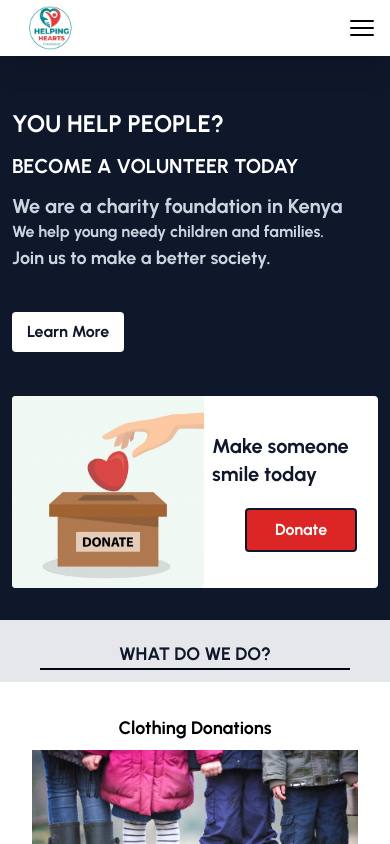
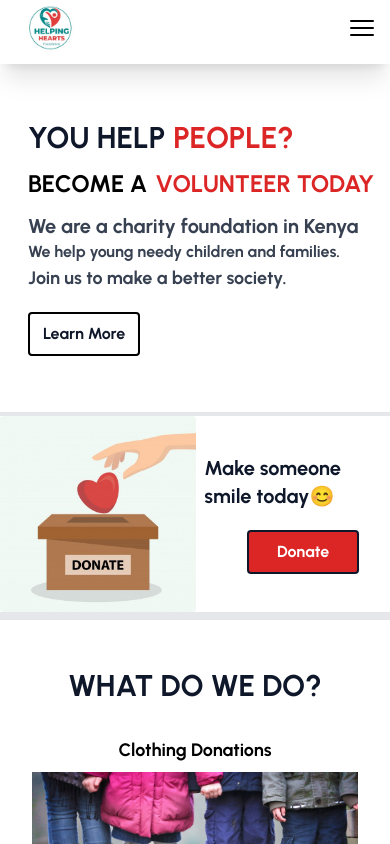
Before and after one commit to Reinhardt254/helpingheartsfoundation, a Next.js app: page / in a window 390 px wide. Shown: the top 844 px of the page. Built offline with nearby package versions, Linux system fonts and the light colour scheme.

Commit message:
ui changes

```diff
--- a/app/layout.jsx
+++ b/app/layout.jsx
@@ -25,7 +25,7 @@ export default function RootLayout({ children }) {
   return (
     <html lang="en">
       <body className={font.className}>
-      <div className='sticky top-0 bg-white shadow-xl h-14'>
+      <div className='sticky top-0 h-16 bg-white shadow-xl'>
         <Navbar />
       </div>
         {children}
--- a/app/page.jsx
+++ b/app/page.jsx
@@ -9,31 +9,42 @@ export default function Home() {
   return (
     <main className="z-0 flex flex-col min-h-screen bg-gray-200">
       <div
-        className="bg-slate-900 "
+        className="bg-gray-200 "
       >
         {/* ============card on home============ */}
-      <div className="z-10 flex flex-col justify-center my-5 sm:items-center md:flex-row sm:my-32 md:mx-40">
-      <section className="flex flex-col justify-center m-3 mt-3 sm:w-1/2 max-sm:mt-8">
-        <h1 className="mb-3 text-2xl font-bold text-white text-start md:mb-5 md:text-4xl">
-             YOU HELP PEOPLE?
+      <div className="">
+      <div className="flex flex-col w-full md:flex-row">
+      <section className="flex flex-col py-14 bg-white  md:w-1/2 md:h-[600px]  md:py-10 md:items-center md:justify-center pl-7 md:pl-0 ">
+        <div className="">
+        <div className="flex flex-row">
+        <h1 className="mb-3 text-3xl font-bold text-slate-900 text-start md:mb-5 md:text-6xl">
+             YOU HELP
             </h1>
-         <h1 className="mb-3 text-xl font-bold text-white text-start md:mb-5 md:text-2xl">BECOME A VOLUNTEER TODAY</h1>
+            <h1 className="pl-2 mb-3 text-3xl font-bold text-red-600 text-start md:mb-5 md:text-6xl">PEOPLE?</h1>
+        </div>
+        <div className="flex">
+         <h1 className="mb-3 text-2xl font-bold text-black text-start md:mb-5 md:text-4xl">BECOME A </h1>
+         <h1 className="mb-3 ml-2 text-2xl font-bold text-red-600 text-start md:mb-5 md:text-4xl">VOLUNTEER TODAY</h1>
+        </div>
             <div className="flex flex-col">
-            <span className="text-xl font-bold text-start text-slate-300">We are a charity foundation in Kenya</span>
-            <span className="font-bold text-start text-slate-300">
+            <span className="text-xl font-bold text-gray-700 md:mb-2 text-start md:text-3xl">We are a charity foundation in Kenya</span>
+            <span className="font-bold text-gray-700 md:mb-1 text-start md:text-2xl">
             We help young needy children and families.
             </span>
-            <span className="text-lg font-bold text-start text-slate-300">Join us to make a better society. </span>
+            <span className="text-lg font-bold text-gray-700 text-start md:text-2xl">Join us to make a better society. </span>
             </div>
-      <div className="flex mt-5">
+      <div className="flex mt-5 md:w-1/2">
+        <div className="w-full bg-white">
        <Link href="/About"
         className="pt-5"
         >
-       <h1 className='p-2 font-bold text-center bg-white text-slate-900 flex-center w-28 hover:text-white hover:bg-gray-700 hover:border-hidden rounded'>Learn More</h1>
+       <h1 className='p-2 font-bold text-center bg-white border-2 border-black rounded text-slate-900 flex-center w-28 hover:text-white hover:bg-gray-700'>Learn More</h1>
       </Link>
       </div>
+      </div>
+        </div>
     </section>
-    <div className="flex m-3 bg-white rounded max-sm:mt-8">
+    <div className="flex items-center justify-center mt-1 bg-white md:w-1/2 md:h-[600px]  md:py-10 md:mt-0">
       <div>
         <Image
           src="/assets/photos/Donate.jpg"
@@ -44,23 +55,24 @@ export default function Home() {
         />
       </div>
       <div className="flex flex-col items-center justify-center px-2">
-        <p className="text-xl font-bold text-slate-900">Make someone smile today</p>
+        <p className="text-xl font-bold text-slate-900">Make someone smile today😊</p>
         <Link href="/Donate"
         className="pt-5"
         >
-       <h1 className='p-2 ml-5 font-bold text-center text-white border-2 border-slate-900 w-28 flex-center hover:text-white hover:opacity-70  hover:border-black bg-red-600 rounded'>Donate</h1>
+       <h1 className='p-2 ml-5 font-bold text-center text-white bg-red-600 border-2 rounded border-slate-900 w-28 flex-center hover:text-white hover:opacity-70 hover:border-black'>Donate</h1>
       </Link>
       </div>
     </div>
     </div>
     </div>
-
-    <div className="flex justify-center pt-5 mx-10 bg-gray-200 border-b-2 border-slate-950">
-    <p className="text-lg font-bold text-slate-900">WHAT DO WE DO?</p>
     </div>
 
+    <div className="flex justify-center pt-5 mt-2 bg-white">
+    <p className="text-3xl font-bold pt-7 text-slate-900">WHAT DO WE DO?</p>
+    </div>
+    <div className="bg-gray-200">
     {/* ===========What we do========== */}
-    <div className='flex-col justify-center mt-3 space-x-0 bg-gray-200 md:flex-row md:space-x-3 md:flex'>
+    <div className='flex-col justify-center space-x-0 md:bg-white md:flex-row md:space-x-3 md:flex md:py-4 md:pb-14'>
      <div className="flex-col p-8 mb-2 bg-white md:w-1/5 md:p-2 sm:mb-0 ">
       <div className="w-full ">
         <h1 className="mx-3 mb-2 text-lg font-bold text-center ">Clothing Donations</h1>
@@ -113,13 +125,16 @@ export default function Home() {
         </div>
      </div>
     </div>
+    </div>
+
 
       {/* ============Join us card=============== */}
-        <div className="m-3 border-b-2 border-slate-900">
-        </div>
-      <div className="flex flex-col justify-center p-8 mx-2 my-3 rounded items-left bg-slate-900 md:mx-20 md:p-14">
-        <h1 className="pb-2 text-3xl font-bold text-white ">Become one of  Us Today</h1>
-        <p1 className="text-lg text-white">
+        {/* <div className="m-3 border-b-2 border-slate-900">
+        </div> */}
+      <div className="w-screen bg-white pt-7 pb-7 md:mt-3">
+      <div className="flex flex-col justify-center p-8 mx-2 my-3 rounded items-left md:mx-20 md:p-14">
+        <h1 className="pb-2 text-3xl font-bold text-slate-900 ">Become one of  Us Today</h1>
+        <p1 className="text-xl font-semibold text-slate-700">
         We are a passionate charitable foundation based in the heart of Kenya, dedicated to the well-being of our young, underprivileged children and families. Our mission is clear: to forge a path towards a brighter, more equitable society where every child has the opportunity to thrive. In a world where challenges persist, we stand as a beacon of hope, offering access to education, healthcare, and a supportive community. But we cannot do it alone. We need compassionate individuals like you to join us in our journey. Your involvement, whether through volunteering, donations, or advocacy, can be the catalyst for lasting change. Together, we can break down barriers, uplift spirits, and create a stronger, more inclusive society that truly leaves no one behind. Join us today, and let us make a profound impact on the lives of those who need it most.
         </p1>
 
@@ -127,15 +142,16 @@ export default function Home() {
         <Link href="/Donate"
         className="pt-5"
         >
-       <h1 className='p-2 mt-5 mb-5 ml-5 font-bold text-center text-black bg-white rounded hover:text-black w-28 flex-center hover:border-hidden hover:bg-gray-400'>Join us</h1>
+       <h1 className='p-2 mt-5 mb-5 ml-5 font-bold text-center text-white rounded bg-slate-900 hover:text-black w-28 flex-center hover:border-hidden hover:bg-gray-400'>Join us</h1>
       </Link>
+      </div>
       </div>
       </div>
 
       {/* ==================Testimonials============== */}
-      <div className="">
-        <h1 className="pt-4 pb-2 mx-5 text-xl font-bold text-center border-b-2 border-slate-900">What People say about us</h1>
-        <div className="mb-5">
+      <div className="mt-2 bg-">
+        <h1 className="pt-4 pb-2 mt-2 text-3xl font-bold text-center text-slate-900">What People say about us</h1>
+        <div className="">
             <Testimonials />
         </div>
       </div>
--- a/components/Footer.jsx
+++ b/components/Footer.jsx
@@ -6,7 +6,7 @@ const Footer = () => {
   return (
     <div>
        <div className="pt-2 pb-2 bg-slate-900">
-      <div className="flex-col justify-around pb-3 mx-10 my-3 border-b bg-slate-900 sm:flex-row md:flex">
+      <div className="flex-col justify-around pb-3 mx-10 my-3 border-b sm:flex-row md:flex">
         <div className="pt-2">
           <h1 className="font-bold text-white">Contact Us</h1>
           <p className="text-white">0797983330</p>
@@ -49,7 +49,7 @@ const Footer = () => {
           </div>
         </div>
       </div>
-      <div className="flex items-center justify-center pb-4 bg-slate-900">
+      <div className="flex items-center justify-center pb-4 ">
         <h1 className="text-xs text-white ">Made by Reinhardt Lagat</h1>
         <h1 className="ml-5 text-xs text-white">Ⓒ2023</h1>
         <h1 className="ml-5 text-xs text-white">Twitter @_chirchirkip</h1>
--- a/components/Navbar.jsx
+++ b/components/Navbar.jsx
@@ -33,23 +33,23 @@ const Navbar = () => {
       </div>
 
       {/* ================Large devices================ */}
-      <div className='flex justify-end px-3 py-1.5 max-sm:hidden max-md:hidden' >
+      <div className='flex flex-row items-center justify-center px-3 max-sm:hidden max-md:hidden' >
       <Link
       href="/About"
-      className='flex items-center justify-center w-24 h-10 mx-8 border-2 border-slate-900 hover:bg-black hover:border-hidden rounded-sm'
+      className='flex items-center justify-center w-24 h-10 mx-8 border-2 rounded-sm border-slate-900 hover:bg-black hover:border-hidden'
       >
-       <h1 className='justify-center font-bold text-center text-black flex hover:text-white items-center'>About Us</h1>
+       <h1 className='flex items-center justify-center font-bold text-center text-black hover:text-white'>About Us</h1>
       </Link>
       <Link
       href="/Contact"
-      className='flex items-center justify-center w-24 h-10 mx-8 border-2 border-slate-900 hover:bg-black hover:border-hidden rounded-sm'
+      className='flex items-center justify-center w-24 h-10 mx-8 border-2 rounded-sm border-slate-900 hover:bg-black hover:border-hidden'
       >
-       <h1 className='font-bold text-center text-black justify-center flex-center hover:text-white'>Contact Us</h1>
+       <h1 className='justify-center font-bold text-center text-black flex-center hover:text-white'>Contact Us</h1>
       </Link>
       <Link href="/Donate"
-       className='flex items-center justify-center w-24 h-10 mx-8 border-2 border-slate-900 hover:bg-black hover:border-hidden rounded-sm'
+       className='flex items-center justify-center w-24 h-10 mx-8 border-2 rounded-sm border-slate-900 hover:bg-black hover:border-hidden'
        >
-       <h1 className='font-bold text-center text-black justify-center flex-center hover:text-white'>Donate</h1>
+       <h1 className='justify-center font-bold text-center text-black flex-center hover:text-white'>Donate</h1>
       </Link>
       </div>
       {toggleDropDown && (
--- a/components/Testimonials.jsx
+++ b/components/Testimonials.jsx
@@ -3,7 +3,7 @@ import React from 'react'
 
 const Testimonials = () => {
   return (
-    <div className='flex-col space-y-4 sm:flex-row md:flex'>
+    <div className='flex-col mb-5 space-y-4 sm:flex-row md:flex'>
         <div className='flex flex-col items-center justify-center p-4 mx-2 mt-3 bg-white rounded md:w-1/4 justify-items-center'>
             <div className='flex justify-center mb-3'>
             <Image
@@ -14,12 +14,12 @@ const Testimonials = () => {
              className='rounded-full'
             />
             </div>
-            <h1 className='mb-2 text-lg font-bold text-slate-900'>James Ndaraiya</h1>
+            <h1 className='mb-2 text-lg font-bold text-slate-900 '>James Ndaraiya</h1>
             <p className='mb-3 text-sm font-semibold text-slate-900'> I have been volunteering with Helping Hearts for years, and I have seen the positive impact they have on both local and global scales. Their transparency and commitment to making every dollar count in their charitable efforts have convinced me to become a regular donor. It is an organization I am proud to support</p>
             <h1></h1>
         </div>
 
-        <div className='flex flex-col items-center justify-center p-4 mx-2 mt-3 bg-white rounded md:w-1/4 justify-items-center'>
+        <div className='flex flex-col items-center justify-center p-4 mx-2 mt-3 bg-white rounded md:w-1/4 justify-items-center '>
         <div className='flex justify-center mb-3'>
             <Image
              src={"/assets/photos/profile.jpg"}
@@ -35,7 +35,7 @@ const Testimonials = () => {
             </p>
         </div>
 
-        <div className='flex flex-col items-center justify-center p-4 mx-2 mt-3 bg-white rounded md:w-1/4 justify-items-center'>
+        <div className='flex flex-col items-center justify-center p-4 mx-2 mt-3 bg-white rounded md:w-1/4 justify-items-center '>
         <div className='flex justify-center mb-3'>
             <Image
              src={"/assets/photos/mau.jpg"}
```
